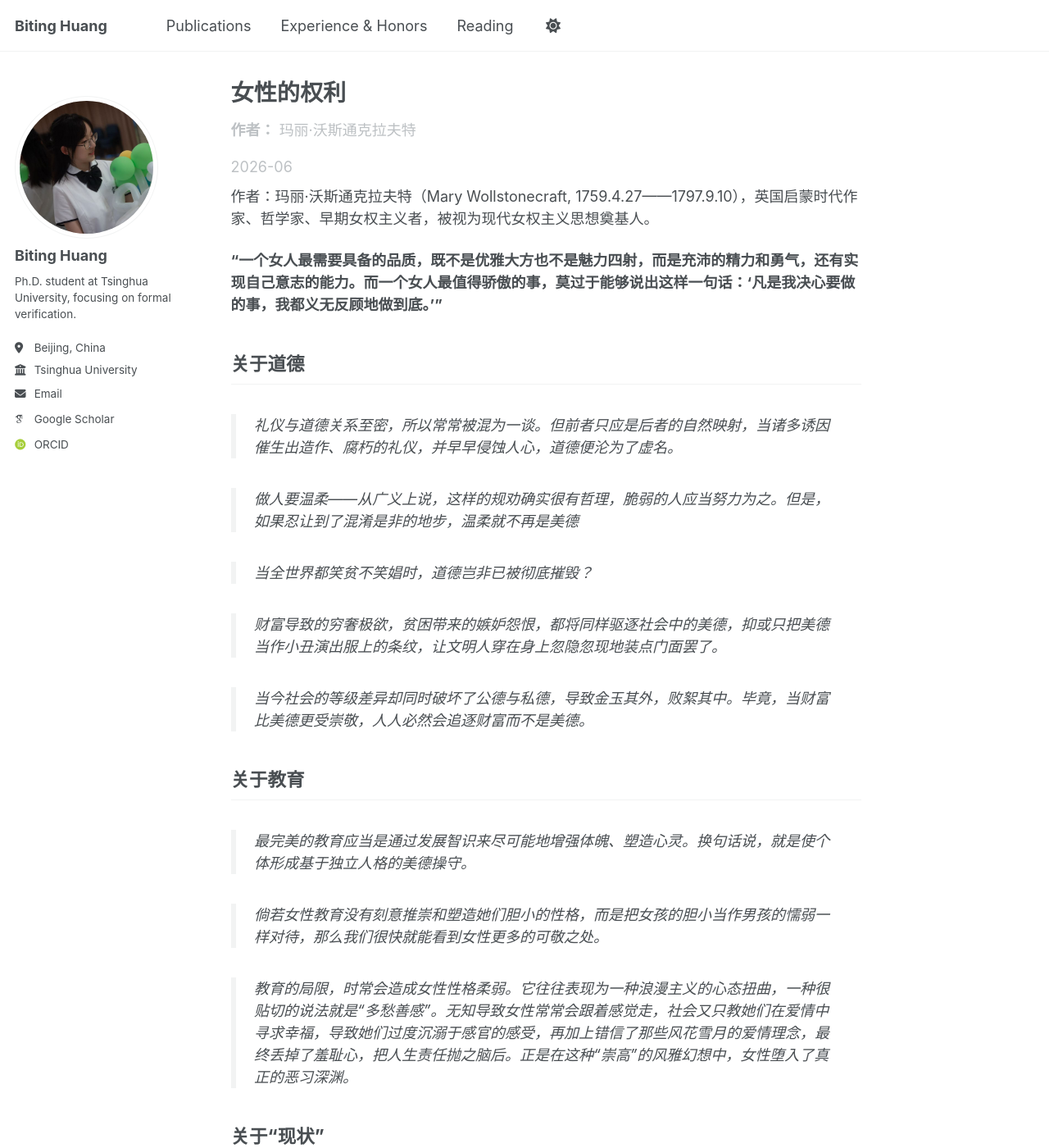
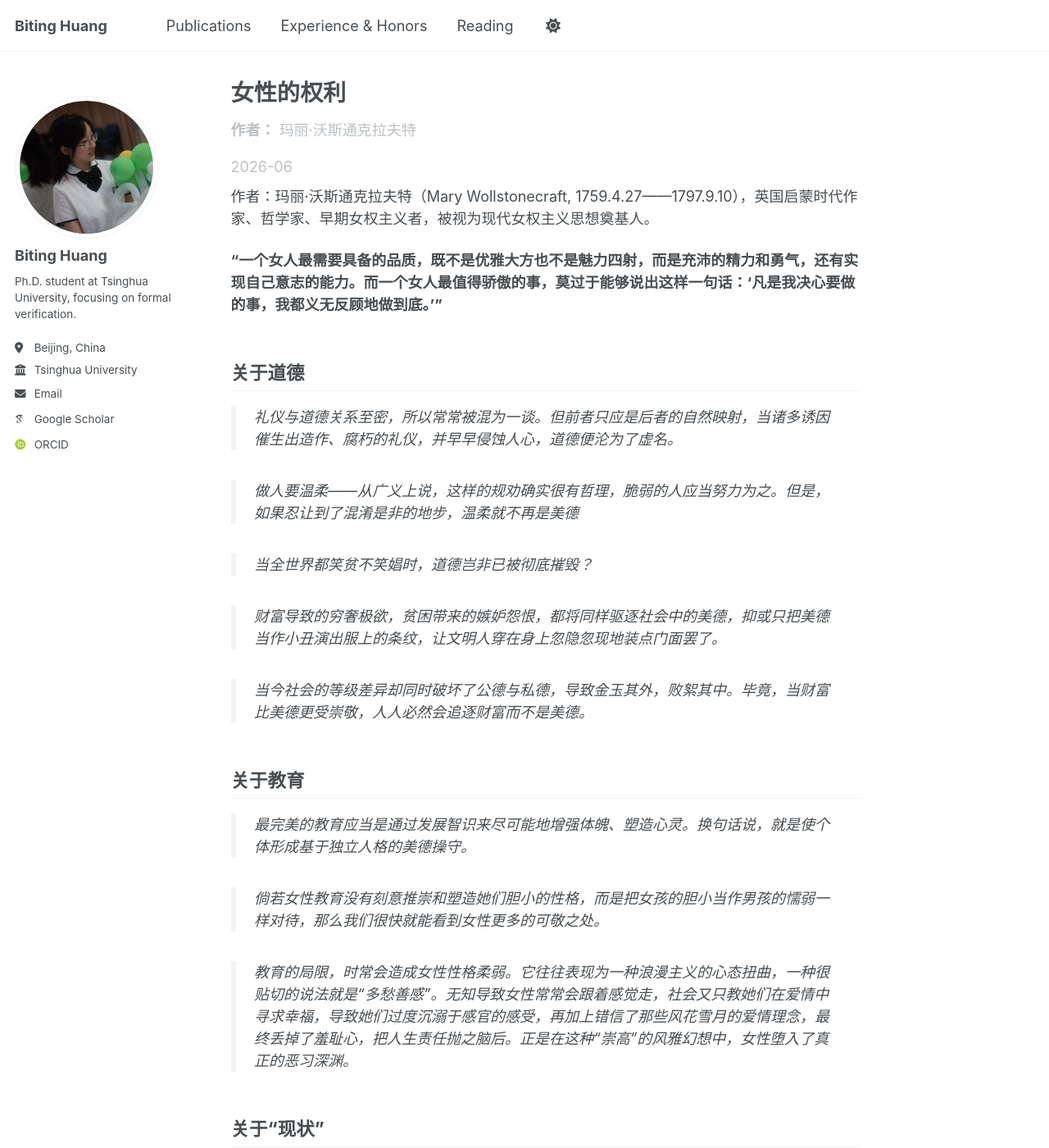
Before and after one commit to WHITE000CHOCOLATE/WHITE000CHOCOLATE.github.io, a Jekyll site: the page built from _books/2026-1.md, in a window 1280 px wide and 1400 px high. Shown: the whole window at 82% size. Built offline with Jekyll 4.4.1, drawn with Linux system fonts in a browser that asks for light colours; some web fonts are replaced; a script bundle is joined from its source files by our own code; library files that are not in the unit come from our copies.

Commit message:
book layout: 修正标题层级并保留引用内换行
- h3 主题默认为 1em，与正文同号，放大至 1.125em
- h2 增加下边框与上边距，强化章节分节
- blockquote p 使用 white-space: pre-line，使同一引用块内的连续 > 行各自成行
  （kramdown 保留 \n，浏览器默认折叠为空格）

```diff
--- a/_sass/layout/_books.scss
+++ b/_sass/layout/_books.scss
@@ -88,6 +88,34 @@
     border-left-width: 0.35em;
     margin-left: 0;
     padding-left: 1.25em;
+
+    /* 同一引用块内保留换行：kramdown 把连续的「> 行」并入同一个 <p> 并原样保留 \n，
+       浏览器默认会把它折叠成空格（于是连成一段）。pre-line 让 \n 生效，
+       使「同主题、联系紧密」的语句各自成行，间距仅为行高，小于独立引用块的段间距。 */
+    p {
+      white-space: pre-line;
+    }
+  }
+
+  /* 章节标题（##）：加下边框与更大上边距，形成明显的分节 */
+  h2 {
+    margin-top: 2.5em;
+    padding-bottom: 0.35em;
+    border-bottom: 1px solid var(--global-border-color);
+    font-size: $type-size-4;
+  }
+
+  /* 小节标题（###）：主题默认与正文同为 1em，此处放大以拉开层级 */
+  h3 {
+    margin-top: 1.75em;
+    margin-bottom: 0.4em;
+    font-size: 1.125em;
+  }
+
+  /* 标题后紧跟的引用块收紧上边距 */
+  h2 + blockquote,
+  h3 + blockquote {
+    margin-top: 1em;
   }
 }
 
```
